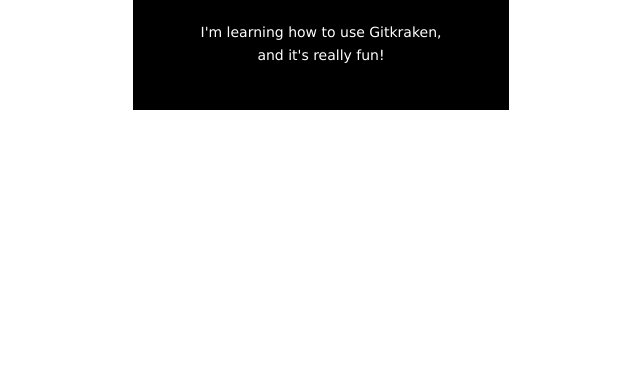
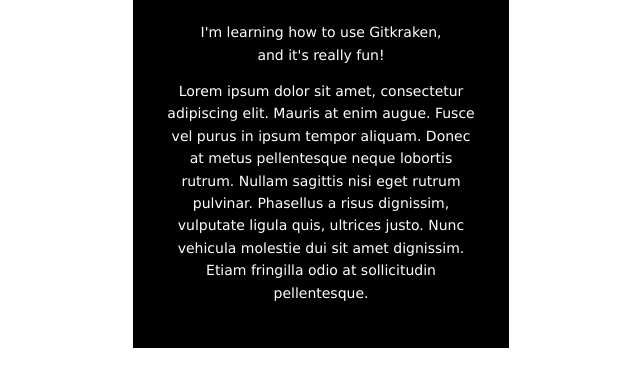
Before and after one commit to haileysanders/my-first-repo, a plain HTML site: page index.html in a window 1280 px wide. Shown: the part 106-492 px from the top of the page, without its empty margins (319-959 px from the left). Drawn offline with Linux system fonts and the light colour scheme.

Commit message:
added synopsis div

```diff
--- a/index.html
+++ b/index.html
@@ -13,6 +13,9 @@
 	<div class="wrapper">
 		<h1>Hello World!</h1>
 		<p>I'm learning how to use Gitkraken,<br>and it's really fun!</p>
+		<div class="synopsis">
+			<p>Lorem ipsum dolor sit amet, consectetur adipiscing elit. Mauris at enim augue. Fusce vel purus in ipsum tempor aliquam. Donec at metus pellentesque neque lobortis rutrum. Nullam sagittis nisi eget rutrum pulvinar. Phasellus a risus dignissim, vulputate ligula quis, ultrices justo. Nunc vehicula molestie dui sit amet dignissim. Etiam fringilla odio at sollicitudin pellentesque.</p>
+		</div>
 	</div>
 </body>
 </html>
```
